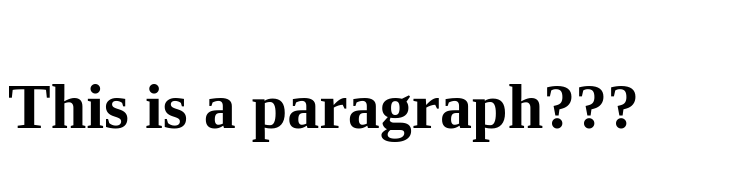
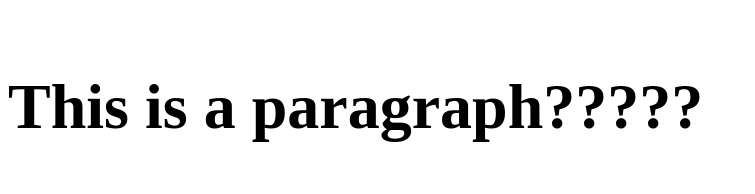
Before and after one commit to grantharris2022/grantharris2022.github.io, a plain HTML site: page index.html in a window 1280 px wide. Shown: the part 203-397 px from the top of the page, without its empty margins (0-755 px from the left). Drawn offline with Linux system fonts and the light colour scheme.

Commit message:
Update index.html

```diff
--- a/index.html
+++ b/index.html
@@ -14,7 +14,7 @@
         </p>
 <h1>This is a Heading<bold><h1>
     <img src="salad.png">
-<p>This is a paragraph???</p>
+<p>This is a paragraph?????</p>
 <p>
     <a href="index.html" target=_blank">test link</a>
 </p>
```
